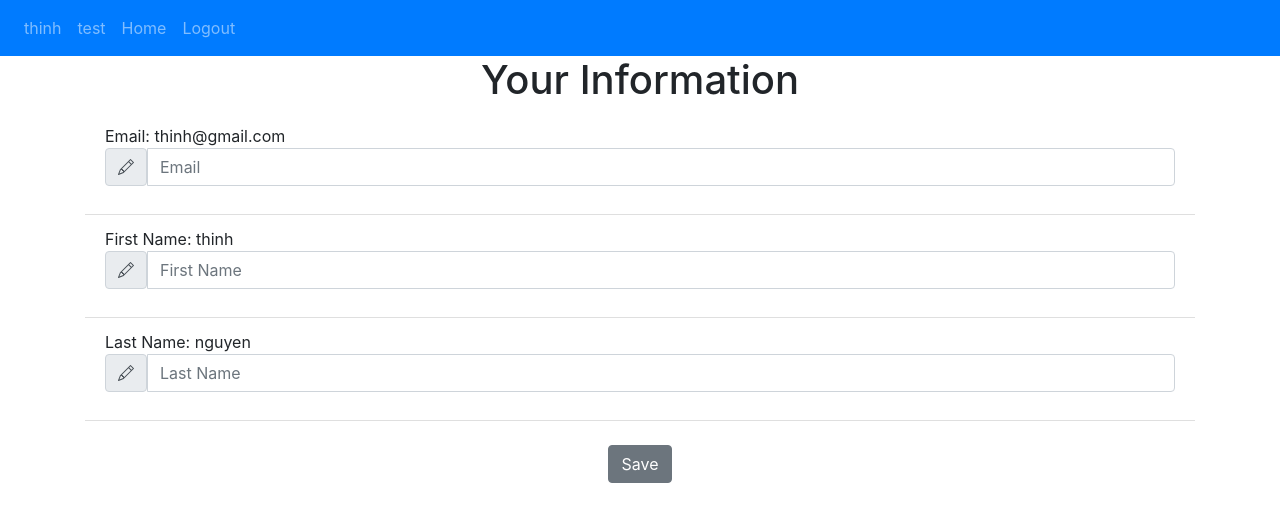
After one commit to Neo-Izumi/Python-Web, a Flask app: page /info in a window 1280 px wide. The commit adds this page. Shown: the top 522 px of the page. Run offline with Flask 3, Linux system fonts and the light colour scheme; a user stored in the database is signed in; some libraries are stand-ins or nearby versions.

Commit message:
New function: info - dedicated to server-side template injection demostrate

```diff
--- a/main.py
+++ b/main.py
@@ -3,4 +3,4 @@ from website import create_app
 app = create_app()
 
 if __name__ == '__main__':
-    app.run(debug=True)
+    app.run(debug=True, host='127.0.0.1', port=5050)
--- a/website/templates/base.html
+++ b/website/templates/base.html
@@ -24,6 +24,8 @@
             <div class="collapse navbar-collapse" id="navbar">
                 <div class="navbar-nav">
                     {% if user.is_authenticated %}
+                        <a class="nav-item nav-link" id="info" href="/info">{{user.first_name}}</a>
+                        <a class="nav-item nav-link" id="test" href="/test">test</a>
                         <a class="nav-item nav-link" id="home" href="/">Home</a>
                         <a class="nav-item nav-link" id="logout" href="/logout">Logout</a>
                     {% else %}
--- /dev/null
+++ b/website/templates/info.html
@@ -0,0 +1,59 @@
+{% extends "base.html" %} {% block title %}Info{% endblock %}
+
+{% block content %}
+    <h1 align="center">Your Information</h1>
+    <form method="POST">
+        <ul class="list-group list-group-flush" id="infor">
+            <li class="list-group-item">
+                {% if email | length > 0 %}
+                    Email: {{ email }}
+                {% else %}
+                    Email: {{ user.email }}
+                {% endif %}
+                <div class="input-group mb-3">
+                    <span class="input-group-text">
+                        <svg xmlns="http://www.w3.org/2000/svg" width="16" height="16" fill="currentColor" class="bi bi-pencil" viewBox="0 0 16 16">
+                            <path d="M12.146.146a.5.5 0 0 1 .708 0l3 3a.5.5 0 0 1 0 .708l-10 10a.5.5 0 0 1-.168.11l-5 2a.5.5 0 0 1-.65-.65l2-5a.5.5 0 0 1 .11-.168l10-10zM11.207 2.5 13.5 4.793 14.793 3.5 12.5 1.207 11.207 2.5zm1.586 3L10.5 3.207 4 9.707V10h.5a.5.5 0 0 1 .5.5v.5h.5a.5.5 0 0 1 .5.5v.5h.293l6.5-6.5zm-9.761 5.175-.106.106-1.528 3.821 3.821-1.528.106-.106A.5.5 0 0 1 5 12.5V12h-.5a.5.5 0 0 1-.5-.5V11h-.5a.5.5 0 0 1-.468-.325z"/>
+                        </svg>
+                    </span>
+                    <input type="text" class="form-control" name="edit-email" id="edit-email" placeholder="Email">
+                </div>
+            </li>
+            <li class="list-group-item">
+                {% if fname | length > 0 %}
+                    First Name: {{ fname }}
+                {% else %}
+                    First Name: {{ user.first_name }}
+                {% endif %}
+                <div class="input-group mb-3">
+                    <span class="input-group-text">
+                        <svg xmlns="http://www.w3.org/2000/svg" width="16" height="16" fill="currentColor" class="bi bi-pencil" viewBox="0 0 16 16">
+                            <path d="M12.146.146a.5.5 0 0 1 .708 0l3 3a.5.5 0 0 1 0 .708l-10 10a.5.5 0 0 1-.168.11l-5 2a.5.5 0 0 1-.65-.65l2-5a.5.5 0 0 1 .11-.168l10-10zM11.207 2.5 13.5 4.793 14.793 3.5 12.5 1.207 11.207 2.5zm1.586 3L10.5 3.207 4 9.707V10h.5a.5.5 0 0 1 .5.5v.5h.5a.5.5 0 0 1 .5.5v.5h.293l6.5-6.5zm-9.761 5.175-.106.106-1.528 3.821 3.821-1.528.106-.106A.5.5 0 0 1 5 12.5V12h-.5a.5.5 0 0 1-.5-.5V11h-.5a.5.5 0 0 1-.468-.325z"/>
+                        </svg>
+                    </span>
+                    <input type="text" class="form-control" name="edit-fn" id="edit-fn" placeholder="First Name">
+                </div>
+            </li>
+            <li class="list-group-item">
+                {% if lname | length > 0 %}
+                    Last Name: {{ lname }}
+                {% else %}
+                    Last Name: {{ user.last_name }}
+                {% endif %}
+                <div class="input-group mb-3">
+                    <span class="input-group-text">
+                        <svg xmlns="http://www.w3.org/2000/svg" width="16" height="16" fill="currentColor" class="bi bi-pencil" viewBox="0 0 16 16">
+                            <path d="M12.146.146a.5.5 0 0 1 .708 0l3 3a.5.5 0 0 1 0 .708l-10 10a.5.5 0 0 1-.168.11l-5 2a.5.5 0 0 1-.65-.65l2-5a.5.5 0 0 1 .11-.168l10-10zM11.207 2.5 13.5 4.793 14.793 3.5 12.5 1.207 11.207 2.5zm1.586 3L10.5 3.207 4 9.707V10h.5a.5.5 0 0 1 .5.5v.5h.5a.5.5 0 0 1 .5.5v.5h.293l6.5-6.5zm-9.761 5.175-.106.106-1.528 3.821 3.821-1.528.106-.106A.5.5 0 0 1 5 12.5V12h-.5a.5.5 0 0 1-.5-.5V11h-.5a.5.5 0 0 1-.468-.325z"/>
+                        </svg>
+                    </span>
+                    <input type="text" class="form-control" name="edit-ln" id="edit-ln" placeholder="Last Name">
+                </div>
+            </li>
+        </ul>
+        <br />
+        <div align="center">
+            <button type="submit" class="btn btn-secondary">Save</button>
+        </div>
+    </form>
+
+{% endblock %}
--- a/website/views.py
+++ b/website/views.py
@@ -1,7 +1,7 @@
 from flask import Blueprint, render_template, flash, request, jsonify
 from flask_login import login_required, current_user
 from . import models, db
-import json
+import json, fileinput
 
 views = Blueprint('views', __name__)
 
@@ -19,6 +19,45 @@ def home():
             flash('Your note has been created', category='success')
     return render_template("home.html", user=current_user)
 
+# this function is dedicated for the server-side template injection demo.
+@views.route('/info', methods=['GET', 'POST'])
+@login_required
+def info():
+    if request.method == 'POST':
+        email = request.form.get('edit-email')
+        fname = request.form.get('edit-fn')
+        lname = request.form.get('edit-ln')
+        if len(email) > 0 or len(fname) > 0 or len(lname) > 0:
+            return render_template('info.html', user=current_user, email=email, fname=fname, lname=lname)
+    return render_template('info.html', user=current_user)
+
+# this function is dedicated for the server-side template injection demo.
+@views.route('/test', methods=['GET', 'POST'])
+@login_required
+def test():
+    if request.method == 'POST':
+        email = request.form.get('edit-email')
+        fname = request.form.get('edit-fn')
+        lname = request.form.get('edit-ln')
+        if len(email) > 0 or len(fname) > 0 or len(lname) > 0:
+            fn = "website/templates/test.html"
+            file = open(fn, "r")
+            line = file.readlines()
+            for str in line:
+                tem = str
+                if 'Email: ' in str:
+                    tem = "\t\t\t\tEmail: " + ' ' + email + '\n'
+                if 'First Name: ' in str:
+                    tem = "\t\t\t\tFirst Name: " + ' ' + fname + '\n'
+                if 'Last Name: ' in str:
+                    tem = "\t\t\t\tLast Name: " + ' ' + lname + '\n'
+                line[line.index(str)] = tem
+            file.close()
+            file = open(fn, "w")
+            file.writelines(line)
+            file.close()
+    return render_template('test.html', user=current_user)
+
 @views.route('/delete-note', methods=['POST'])
 def delete_note():
     note = json.loads(request.data)
```
Also changed, not shown: website/templates/test.html (added, +47 -0 lines), instance/database.db.
